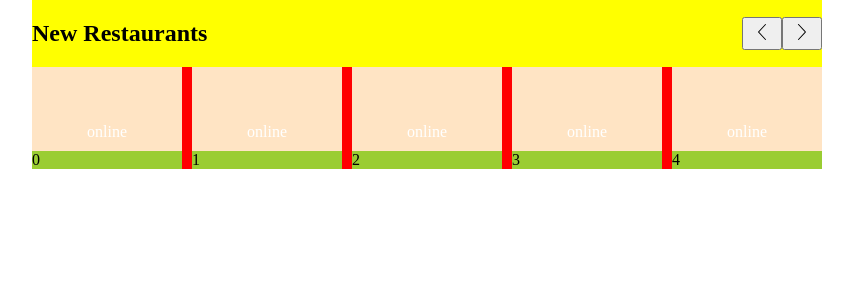
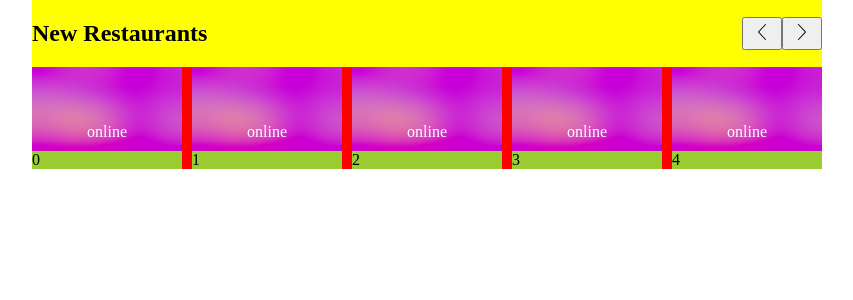
Before and after one commit to reactHong/react-infinite-carousel, a React (Create React App) app: page / in a window 1280 px wide. Shown: the top 300 px of the page, without its empty margins (213-1066 px from the left). Built offline with nearby package versions, Linux system fonts and the light colour scheme.

Commit message:
feat: Apply blurhash for the item image with react-blurhash
- Intalled react-blurhash: npm install --save blurhash react-blurhash

```diff
--- a/package.json
+++ b/package.json
@@ -10,7 +10,9 @@
     "@types/node": "^12.0.0",
     "@types/react": "^16.9.53",
     "@types/react-dom": "^16.9.8",
+    "blurhash": "^1.1.3",
     "react": "^17.0.1",
+    "react-blurhash": "^0.1.3",
     "react-dom": "^17.0.1",
     "react-scripts": "4.0.1",
     "typescript": "^4.0.3",
--- a/src/App.css
+++ b/src/App.css
@@ -47,7 +47,7 @@ body {
   height: 100%;
 }
 .card .top>.online {
-  background-color: bisque;
+  /* background-color: bisque; */
 }
 .card .top>.online {
   display: flex;
--- a/src/components/CarouselCard.tsx
+++ b/src/components/CarouselCard.tsx
@@ -1,4 +1,5 @@
 import React from 'react';
+import { Blurhash } from 'react-blurhash';
 
 export type Item = {
   blurhash: string;
@@ -36,11 +37,11 @@ function CarouselCard({ cardInfo, item }: CarouselCardProps) {
     <div className="card" style={cardStyle}>
       <div className="top" style={topStyle}>
         <div className="imageContainer">
-          {/* <Blurhash
+          <Blurhash
             hash={item.blurhash}
             width={'100%'}
             height={'100%'}
-          /> */}
+          />
         </div>
         <div className="online">
           <div>{item.online ? "online" : "offline"}</div>
```
Also changed, not shown: 2 other files (tests, documents, lock files or other folders).
